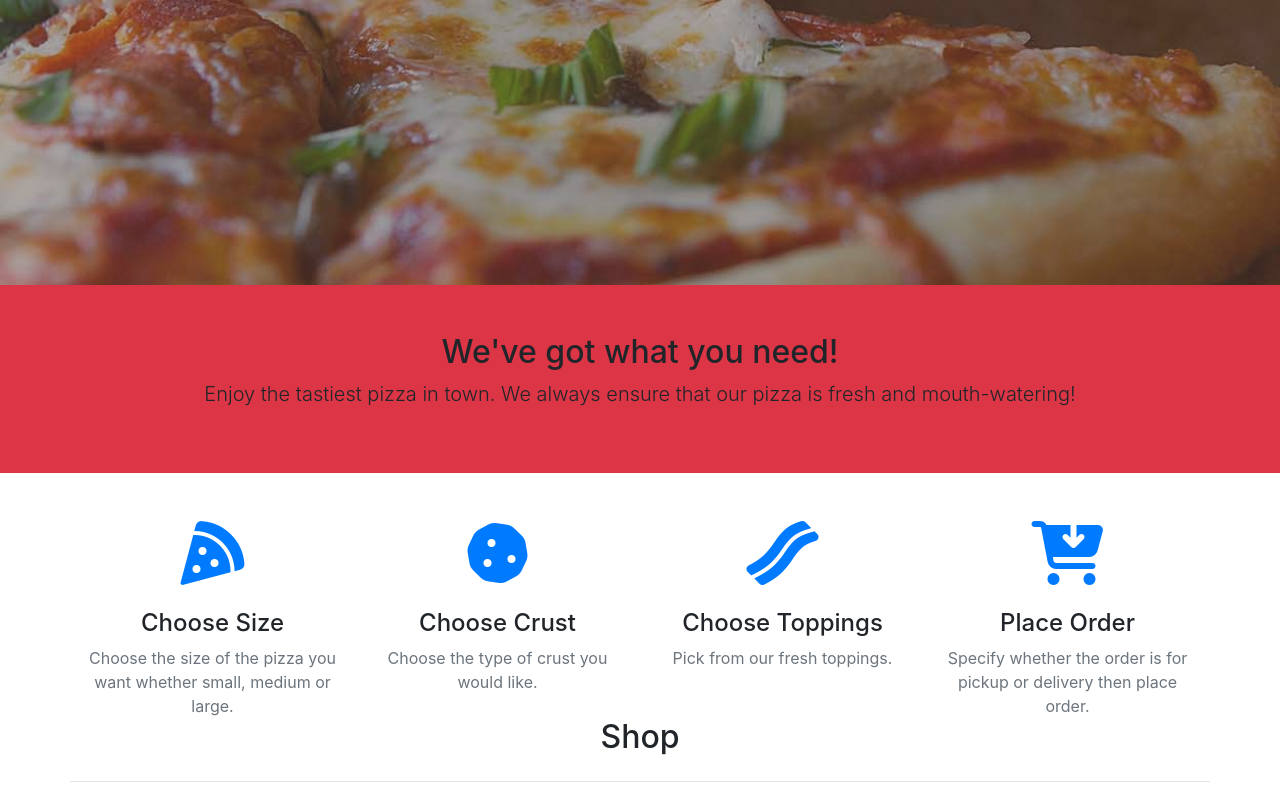
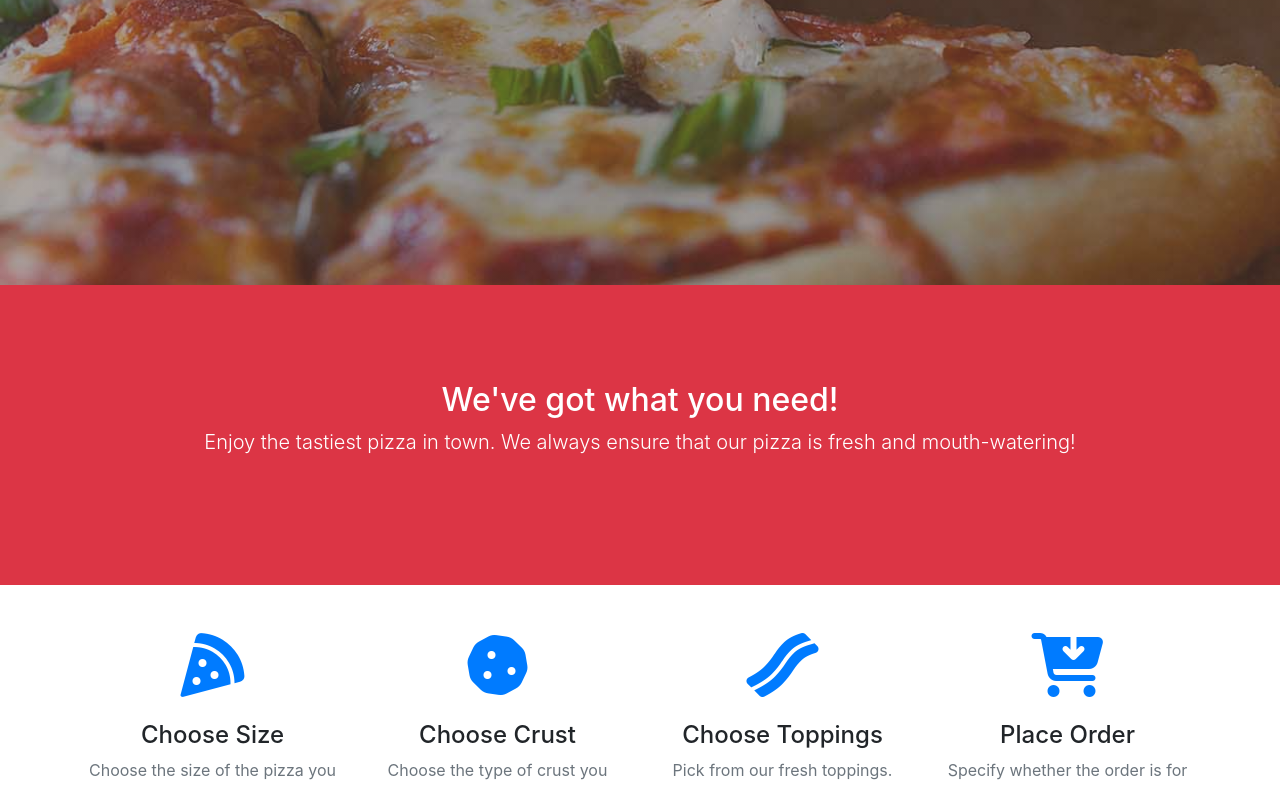
Before and after one commit to antomuli/pizzaking, a plain HTML site: page index.html in a window 1280 px wide. Shown: the part 515-1300 px from the top of the page. Drawn offline with Linux system fonts and the light colour scheme.

Commit message:
Put a minimum height on the about  us section and style the text to white.

```diff
--- a/css/styles.css
+++ b/css/styles.css
@@ -21,6 +21,6 @@
     background: transparent;
 }
 
-#overlay {
-    background-color: rgba(255, 255, 255, 0.5);
+#about-us {
+    min-height: 300px;
 }
--- a/index.html
+++ b/index.html
@@ -15,7 +15,7 @@
     <!-- Navigation -->
     <nav class="navbar navbar-expand-lg navbar-light bg-light shadow fixed-top">
         <div class="container">
-            <a class="navbar-brand" href="#">Pizzatown</a>
+            <a class="navbar-brand" href="#">Pizzaking</a>
             <button class="navbar-toggler" type="button" data-toggle="collapse" data-target="#navbarResponsive"
                 aria-controls="navbarResponsive" aria-expanded="false" aria-label="Toggle navigation">
                 <span class="navbar-toggler-icon"></span>
@@ -59,9 +59,9 @@
     </header>
 
     <!-- Page Content -->
-    <section id="about-us" class="py-5 bg-danger text-center">
+    <section id="about-us" class="py-5 bg-danger text-center text-white">
         <div class="container">
-            <h2>We've got what you need!</h2>
+            <h2 class="pt-5">We've got what you need!</h2>
             <div class="row">
                 <div class="col-md-12">
                     <p class="lead">Enjoy the tastiest pizza in town. We always ensure that our pizza is fresh and
```
